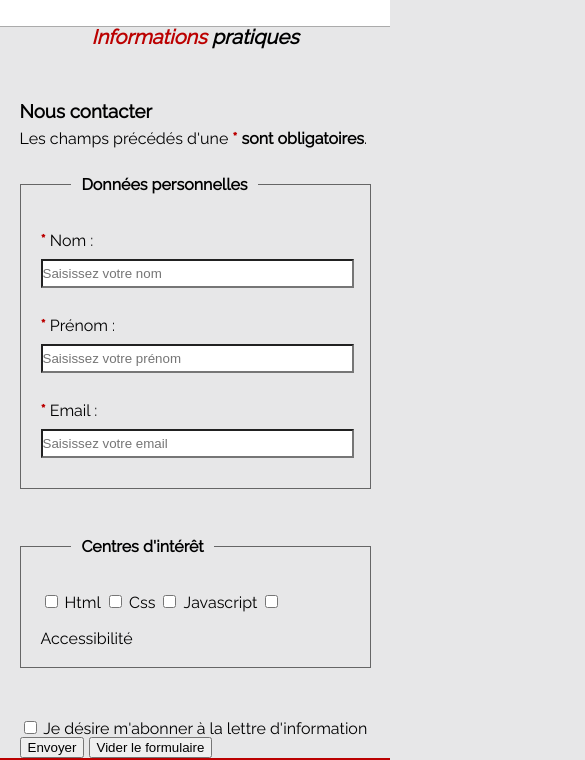
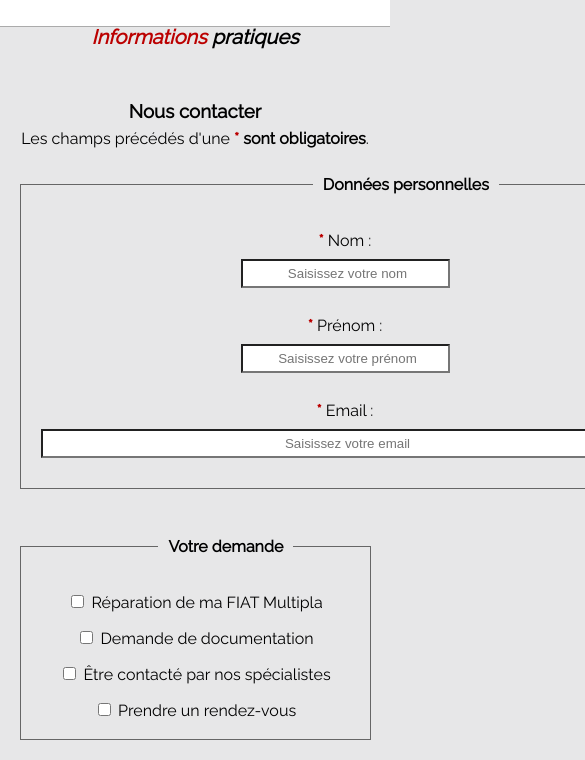
Before and after one commit to CaptainGones/REF2_FEGER_Jordan, a plain HTML site: page contact.html in a window 390 px wide. Shown: the part 102-862 px from the top of the page, 585 px wide, since content can reach past the window. Drawn offline with nearby package versions, Linux system fonts and the light colour scheme.

Commit message:
Responsive 2

```diff
--- a/contact.html
+++ b/contact.html
@@ -60,14 +60,14 @@
                     </p>
                     <p>
 
-                        <input id="nom" type="text" name="nom" placeholder="Saisissez votre nom" required="required"/>
+                        <input class="name" id="nom" type="text" name="nom" placeholder="Saisissez votre nom" required="required"/>
                     </p>
 
                     <p>
                         <label for="prenom"><span class="marque-color"><strong>*</strong></span> Prénom :</label>
                     </p>
                     <p>
-                        <input id="prenom" type="text" name="prenom" placeholder="Saisissez votre prénom" required="required"/>
+                        <input class="name" id="prenom" type="text" name="prenom" placeholder="Saisissez votre prénom" required="required"/>
                     </p>
 
                     <p class="col-12">
@@ -75,31 +75,39 @@
                     </p>
                     <p>
 
-                        <input id="email" type="email" name="email" placeholder="Saisissez votre email" required="required"/>
+                        <input class="email" id="email" type="email" name="email" placeholder="Saisissez votre email" required="required"/>
                     </p>
                 </fieldset>
 
                 <fieldset>
-                    <legend>Centres d'intérêt</legend>
+                    <legend>Votre demande</legend>
 
-                    <input id="html2" type="checkbox" name="html2" />
-                    <label for="html2">Html</label>
+                    <div class="col-3">
+                        <input id="reparation" type="checkbox"   name="reparation" />
+                        <label for="reparation">Réparation de ma FIAT Multipla</label>
+                    </div>
 
-                    <input id="css" type="checkbox" name="css" />
-                    <label for="css">Css</label>
+                    <div class="col-3">
+                        <input id="documentation" type="checkbox" name="documentation"  />
+                        <label for="documentation">Demande de documentation</label>
+                    </div>
 
-                    <input id="js" type="checkbox" name="js" />
-                    <label for="js">Javascript</label>
+                    <div class="col-3">
+                        <input id="contact" type="checkbox" name="contact" aria-required="true"/>
+                    <label for="contact">Être contacté par nos spécialistes</label>
+                    </div>
 
-                    <input id="accessibilite" type="checkbox" name="accessibilite" />
-                    <label for="accessibilite">Accessibilité</label>
+                    <div class="col-3">
+                        <input id="rdv" type="checkbox"  name="rdv" aria-required="true"/>
+                        <label for="rdv">Prendre un rendez-vous</label>
+                    </div>
                 </fieldset>
 
-                <input id="newsletter" type="checkbox" name="newsletter" />
+                <input id="newsletter" type="checkbox" name="newsletter" aria-required="true"/>
                 <label for="newsletter">Je désire m'abonner à la lettre d'information</label>
 
-                <input type="submit" name="envoyer" value="Envoyer" />
-                <input type="reset" name="reset" value="Vider le formulaire" />
+                <input type="submit" name="envoyer" value="Envoyer" aria-required="true"/>
+                <input type="reset" name="reset" value="Vider le formulaire" aria-required="false"/>
             </form>
         </div>
     </main>
--- a/css/screen.less
+++ b/css/screen.less
@@ -429,7 +429,7 @@ main{
     // Page Contact
 
     form{
-        text-align: left;
+        text-align: center;
 
         fieldset{
             border: 1px solid #666;
@@ -449,9 +449,19 @@ main{
 
             input[type="text"], input[type="email"]{
                 background-color: white;
-                padding: 5px 0;
+                padding: 5px 0 5px 5px;
                 width: 100%;
+                text-align: center;
             }
+
+            .name{
+                width: 200px !important;
+            }
+
+            .email{
+                width: 600px !important;
+            }
+
         }
     }
 
```
Also changed, not shown: css/screen.css.
